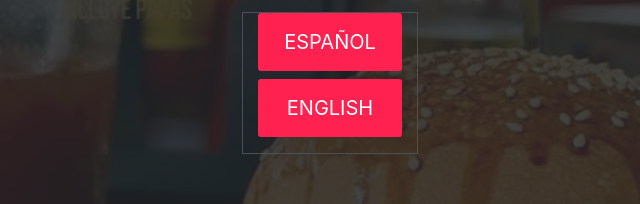
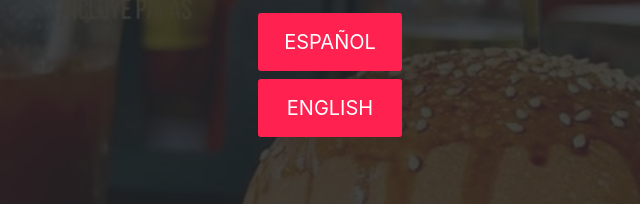
Before and after one commit to earodb/thealegrepub, a plain HTML site: page index.html in a window 1280 px wide. Shown: the part 405-609 px from the top of the page, 310-950 px from the left. Drawn offline with Linux system fonts and the light colour scheme.

Commit message:
Mejoras menú

```diff
--- a/index.html
+++ b/index.html
@@ -71,7 +71,7 @@
             <img src="image/logo.avif" class="img-fluid mb-3" alt="">
             <!-- <a class="btn btn-lg btn-primary mb-3" href="#blog">MENU</a>
             <a class="btn btn-lg btn-primary" href="#blog">MENU</a> -->
-            <div class="row border">
+            <div class="row">
                 <div class="col-12 mb-3">
                     <a class="btn btn-lg btn-primary btn-block" href="#MenuEs" type="button" >ESPAÑOL</a>
                     <a class="btn btn-lg btn-primary btn-block" href="english_menu#MenuEn" type="button" >ENGLISH</a>
```
